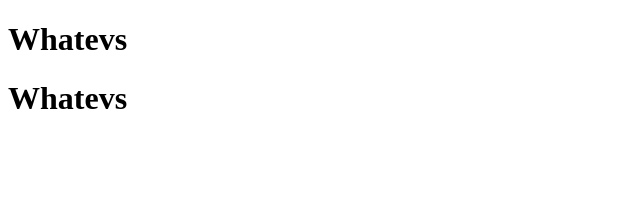
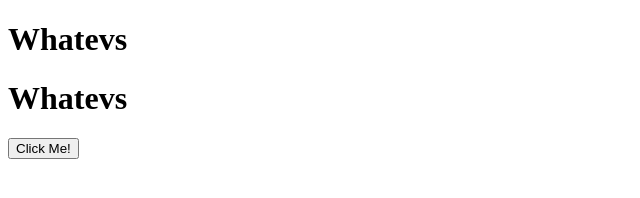
Before and after one commit to JonesyJava/day-1, a plain HTML site: page index.html in a window 1280 px wide. Shown: the whole page, without its empty margins (0-640 px from the left). Drawn offline with Linux system fonts and the light colour scheme.

Commit message:
added WOW button

```diff
--- a/index.html
+++ b/index.html
@@ -9,6 +9,7 @@
 <body>
     <h1>Whatevs</h1>
     <h1>Whatevs</h1>
+    <button onclick="('WOW')">Click Me!</button>
 </body>
 
 </html>
```
